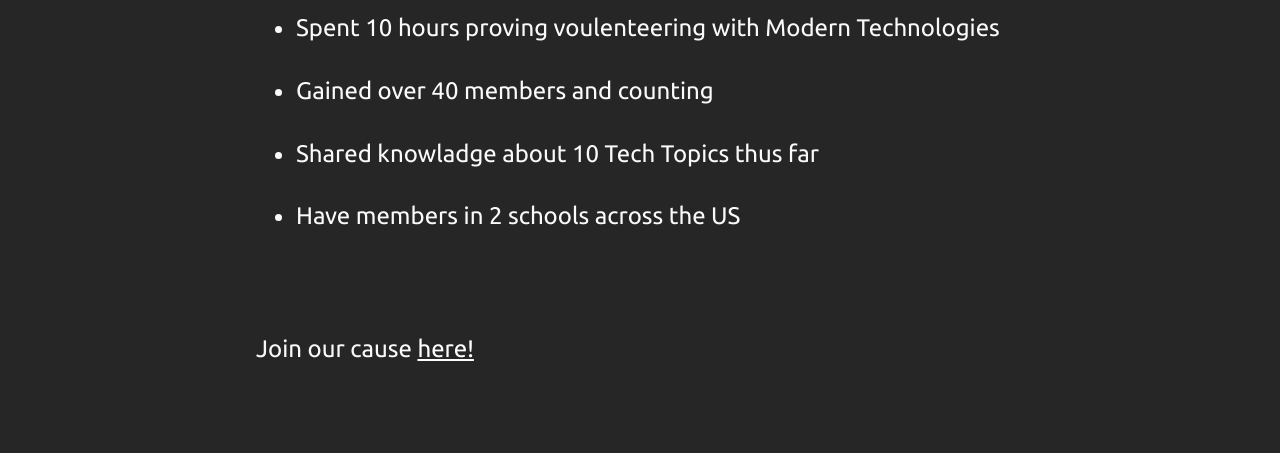
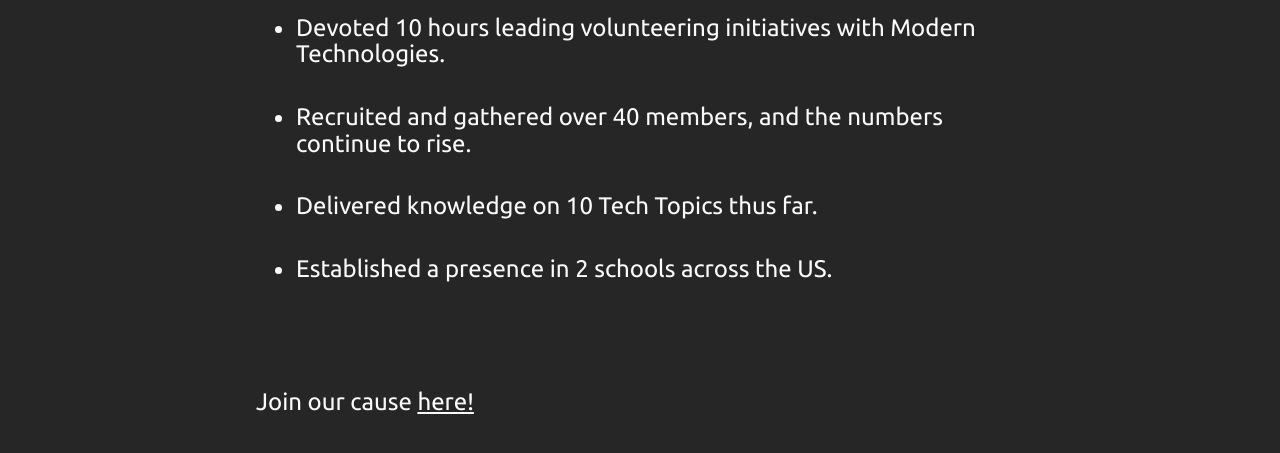
Before and after one commit to ArjunBakhale/ModernTech, a plain HTML site: page ModernTechWeb/accomp.html in a window 1280 px wide. Shown: the part 363-816 px from the top of the page. Drawn offline with Linux system fonts and the light colour scheme.

Commit message:
Update accomp.html

```diff
--- a/ModernTechWeb/accomp.html
+++ b/ModernTechWeb/accomp.html
@@ -59,10 +59,10 @@
 
         <small class="ff-normal fs-400">
             <ul>
-                <li>Spent 10 hours proving voulenteering with Modern Technologies</li>
-                <li>Gained over 40 members and counting</li>
-                <li>Shared knowladge about 10 Tech Topics thus far</li>
-                <li>Have members in 2 schools across the US</li>
+                <li>Devoted 10 hours leading volunteering initiatives with Modern Technologies.</li>
+                <li>Recruited and gathered over 40 members, and the numbers continue to rise.</li>
+                <li>Delivered knowledge on 10 Tech Topics thus far.</li>
+                <li>Established a presence in 2 schools across the US.</li>
             </ul>
 
             Join our cause <a href="apply.html"> here! </a>
```
